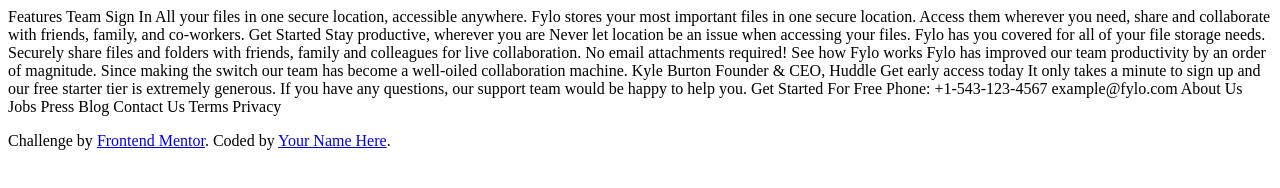
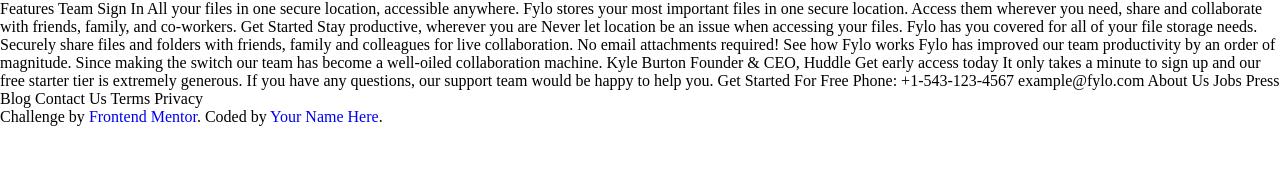
Before and after one commit to SanazBHMN/fylo-landing-page-master, a website: page index.html in a window 1280 px wide. Drawn offline with Linux system fonts and the light colour scheme.

Commit message:
Add base styles

```diff
--- /dev/null
+++ b/scss/base/_base.scss
@@ -0,0 +1,20 @@
+* {
+  margin: 0;
+  padding: 0;
+  box-sizing: border-box;
+}
+
+html {
+  scroll-behavior: smooth;
+}
+
+body {
+}
+
+ul {
+  list-style: none;
+}
+
+a {
+  text-decoration: none;
+}
--- a/scss/styles.scss
+++ b/scss/styles.scss
@@ -1 +1,2 @@
 @import "config/variables";
+@import "base/base";
```
Also changed, not shown: css/style.css, 1 other file.
